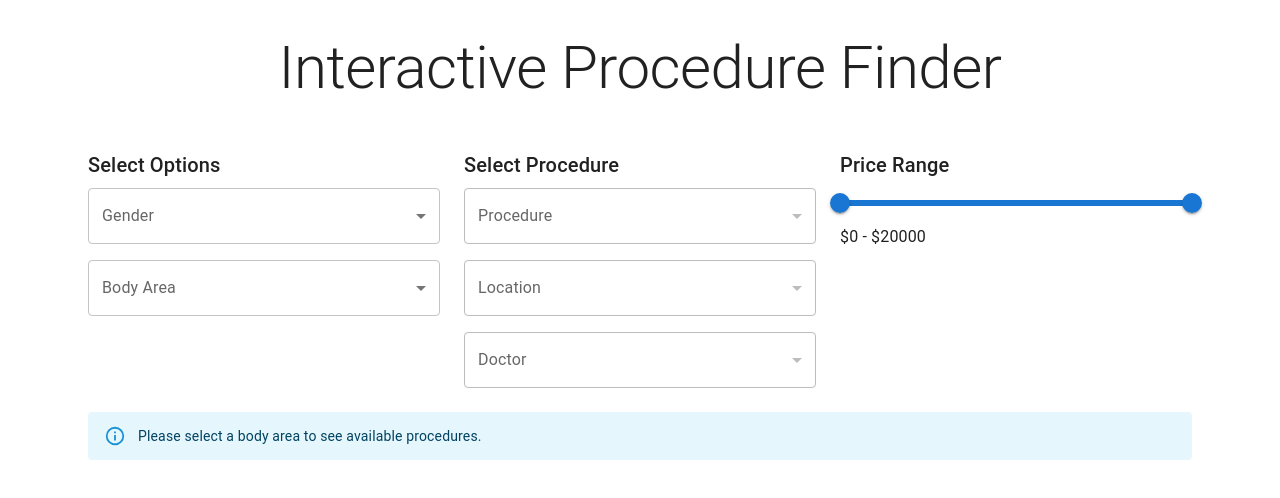
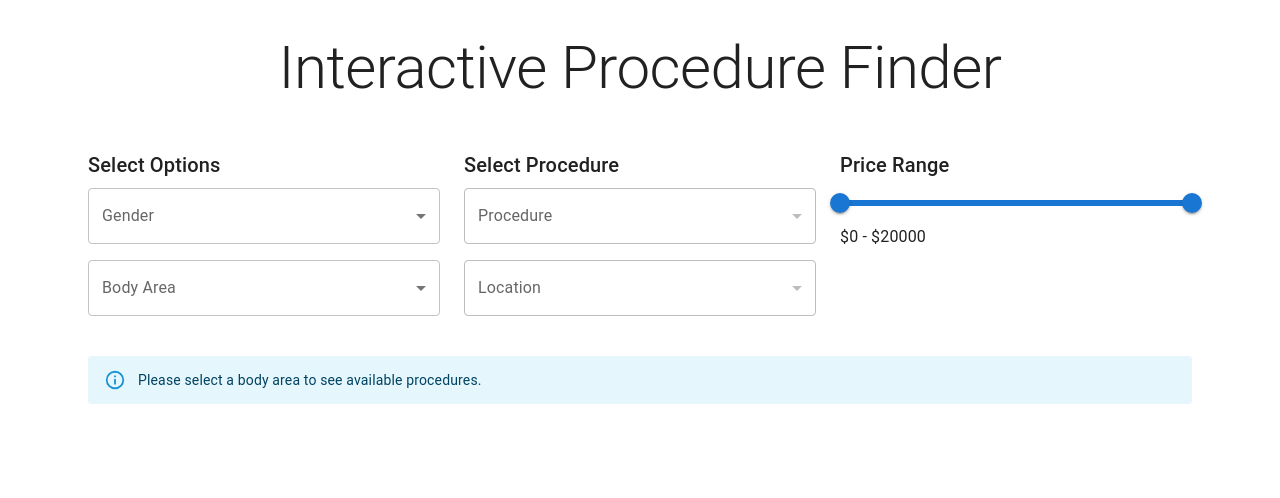
Before and after one commit to stevenpelletier90/decision-engine-v2, a React app: page / in a window 1280 px wide. Shown: the top 498 px of the page. Built offline with nearby package versions, Linux system fonts and the light colour scheme.

Commit message:
Major commit

```diff
--- a/src/components/InteractiveRecommendationForm.js
+++ b/src/components/InteractiveRecommendationForm.js
@@ -10,6 +10,8 @@ import {
   InputLabel,
   Alert,
   OutlinedInput,
+  Card,
+  CardContent,
 } from '@mui/material';
 
 const InteractiveRecommendationForm = ({ data }) => {
@@ -17,7 +19,6 @@ const InteractiveRecommendationForm = ({ data }) => {
   const [bodyArea, setBodyArea] = useState('');
   const [selectedProcedure, setSelectedProcedure] = useState('');
   const [selectedLocation, setSelectedLocation] = useState('');
-  const [selectedDoctor, setSelectedDoctor] = useState('');
   const [priceRange, setPriceRange] = useState([0, 20000]);
 
   const bodyAreas = useMemo(() => ['Face', 'Breast', 'Body'], []);
@@ -63,22 +64,15 @@ const InteractiveRecommendationForm = ({ data }) => {
     setBodyArea(event.target.value);
     setSelectedProcedure('');
     setSelectedLocation('');
-    setSelectedDoctor('');
   };
 
   const handleProcedureChange = (event) => {
     setSelectedProcedure(event.target.value);
     setSelectedLocation('');
-    setSelectedDoctor('');
   };
 
   const handleLocationChange = (event) => {
     setSelectedLocation(event.target.value);
-    setSelectedDoctor('');
-  };
-
-  const handleDoctorChange = (event) => {
-    setSelectedDoctor(event.target.value);
   };
 
   const handlePriceRangeChange = (event, newValue) => {
@@ -114,6 +108,7 @@ const InteractiveRecommendationForm = ({ data }) => {
               value={gender}
               onChange={handleGenderChange}
               input={<OutlinedInput label='Gender' />}
+              aria-label='Select Gender'
             >
               <MenuItem value=''>
                 <em>Select Gender</em>
@@ -131,6 +126,7 @@ const InteractiveRecommendationForm = ({ data }) => {
               value={bodyArea}
               onChange={handleBodyAreaChange}
               input={<OutlinedInput label='Body Area' />}
+              aria-label='Select Body Area'
             >
               <MenuItem value=''>
                 <em>Select Body Area</em>
@@ -159,6 +155,7 @@ const InteractiveRecommendationForm = ({ data }) => {
               onChange={handleProcedureChange}
               disabled={!bodyArea || procedures.length === 0}
               input={<OutlinedInput label='Procedure' />}
+              aria-label='Select Procedure'
             >
               <MenuItem value=''>
                 <em>Select Procedure</em>
@@ -180,6 +177,7 @@ const InteractiveRecommendationForm = ({ data }) => {
               onChange={handleLocationChange}
               disabled={!selectedProcedure || availableLocations.length === 0}
               input={<OutlinedInput label='Location' />}
+              aria-label='Select Location'
             >
               <MenuItem value=''>
                 <em>Select Location</em>
@@ -187,27 +185,6 @@ const InteractiveRecommendationForm = ({ data }) => {
               {availableLocations.map((location) => (
                 <MenuItem key={location} value={location}>
                   {location}
-                </MenuItem>
-              ))}
-            </Select>
-          </FormControl>
-          <FormControl variant='outlined' fullWidth>
-            <InputLabel id='doctor-select-label'>Doctor</InputLabel>
-            <Select
-              labelId='doctor-select-label'
-              id='doctor-select'
-              name='doctor'
-              value={selectedDoctor}
-              onChange={handleDoctorChange}
-              disabled={!selectedLocation || availableDoctors.length === 0}
-              input={<OutlinedInput label='Doctor' />}
-            >
-              <MenuItem value=''>
-                <em>Select Doctor</em>
-              </MenuItem>
-              {availableDoctors.map((doctor) => (
-                <MenuItem key={doctor} value={doctor}>
-                  {doctor}
                 </MenuItem>
               ))}
             </Select>
@@ -227,22 +204,33 @@ const InteractiveRecommendationForm = ({ data }) => {
             min={0}
             max={maxPrice}
             step={100}
+            aria-labelledby='price-range-slider-label'
           />
-          <Typography>
+          <Typography id='price-range-slider-label'>
             ${priceRange[0]} - ${priceRange[1]}
           </Typography>
         </Grid>
       </Grid>
 
-      {selectedDoctor && (
+      {/* Display available doctors */}
+      {selectedLocation && availableDoctors.length > 0 && (
         <Box mt={4}>
           <Typography variant='h5' gutterBottom>
-            Selected Procedure Details
+            Available Doctors
           </Typography>
-          <Typography>Procedure: {selectedProcedure}</Typography>
-          <Typography>Location: {selectedLocation}</Typography>
-          <Typography>Doctor: {selectedDoctor}</Typography>
-          <Typography>Price: ${data[selectedDoctor].Procedures[bodyArea][selectedProcedure]}</Typography>
+          <Grid container spacing={2}>
+            {availableDoctors.map((doctorName) => (
+              <Grid item xs={12} sm={6} md={4} key={doctorName}>
+                <Card>
+                  <CardContent>
+                    <Typography variant='h6'>{doctorName}</Typography>
+                    <Typography>Location: {data[doctorName].Location}</Typography>
+                    <Typography>Price: ${data[doctorName].Procedures[bodyArea][selectedProcedure]}</Typography>
+                  </CardContent>
+                </Card>
+              </Grid>
+            ))}
+          </Grid>
         </Box>
       )}
 
```
